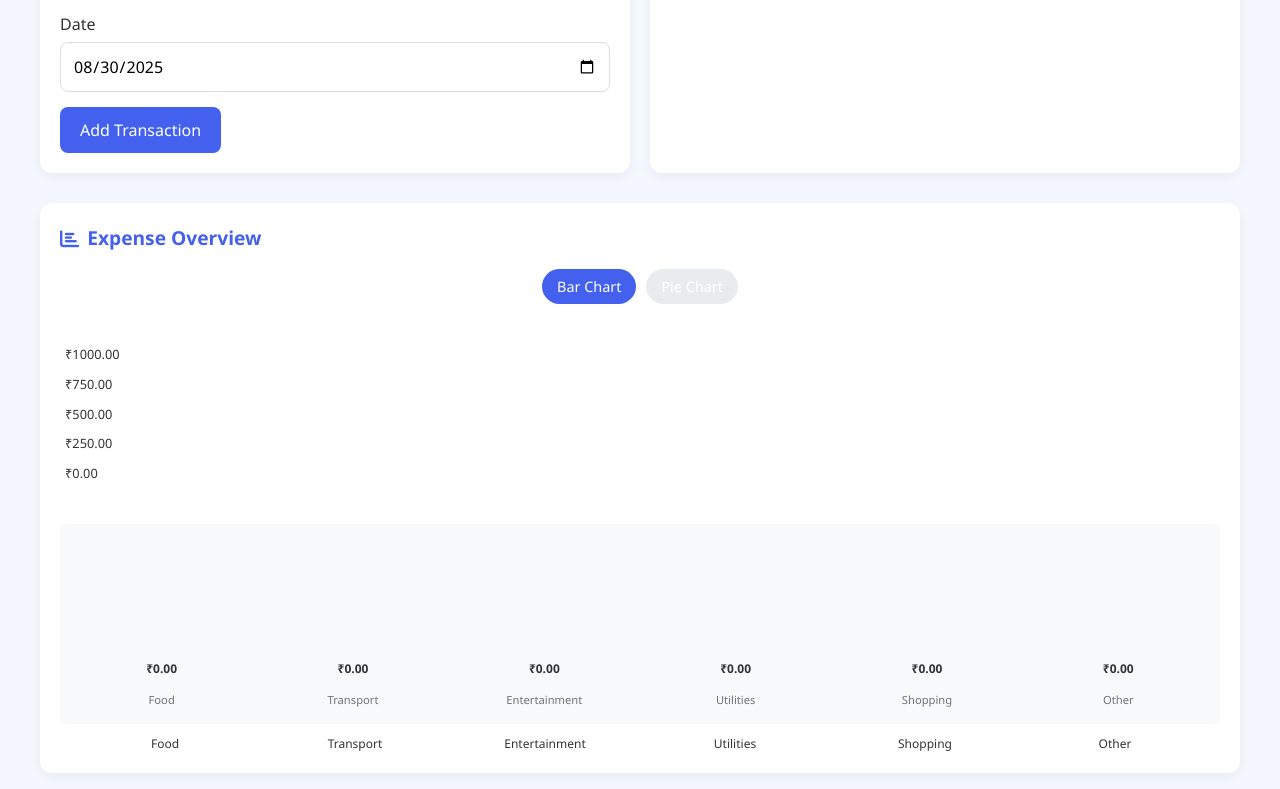
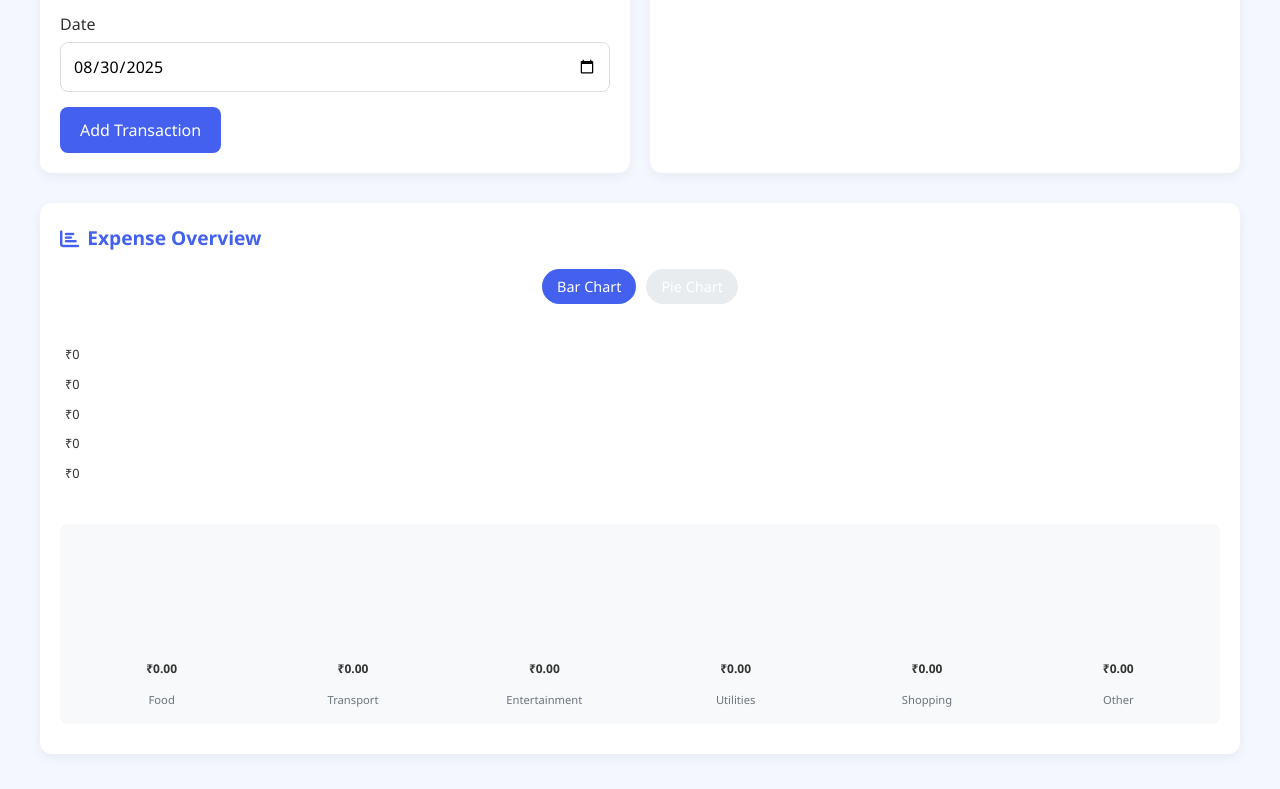
Before and after one commit to JagadeeshO11/Expensetraker, a plain HTML site: page index.html in a window 1280 px wide. Shown: the part 708-1497 px from the top of the page. Drawn offline with Linux system fonts and the light colour scheme.

Commit message:
Update index.html

```diff
--- a/index.html
+++ b/index.html
@@ -718,15 +718,6 @@
             const maxExpense = Math.max(...Object.values(expensesByCategory));
             const maxValue = maxExpense > 0 ? Math.ceil(maxExpense / 1000) * 1000 : 1000;
 
-            // Update Y-axis labels
-            const yAxis = document.getElementById('y-axis');
-            yAxis.innerHTML = '';
-            for (let i = 4; i >= 0; i--) {
-                const value = (maxValue / 4) * i;
-                const span = document.createElement('span');
-                span.textContent = formatCurrency(value);
-                yAxis.appendChild(span);
-            }
 
             // Update chart bars
             const chartWrapper = document.getElementById('chart-wrapper');
@@ -747,11 +738,6 @@
                 `;
 
                 chartWrapper.appendChild(barEl);
-
-                // Add x-axis label
-                const xLabel = document.createElement('span');
-                xLabel.textContent = category.charAt(0).toUpperCase() + category.slice(1);
-                xAxis.appendChild(xLabel);
             }
         }
 
```
